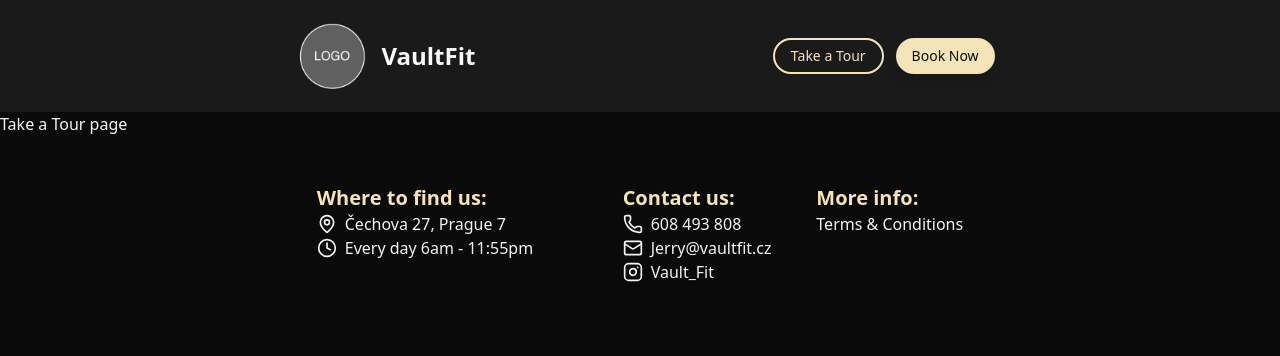
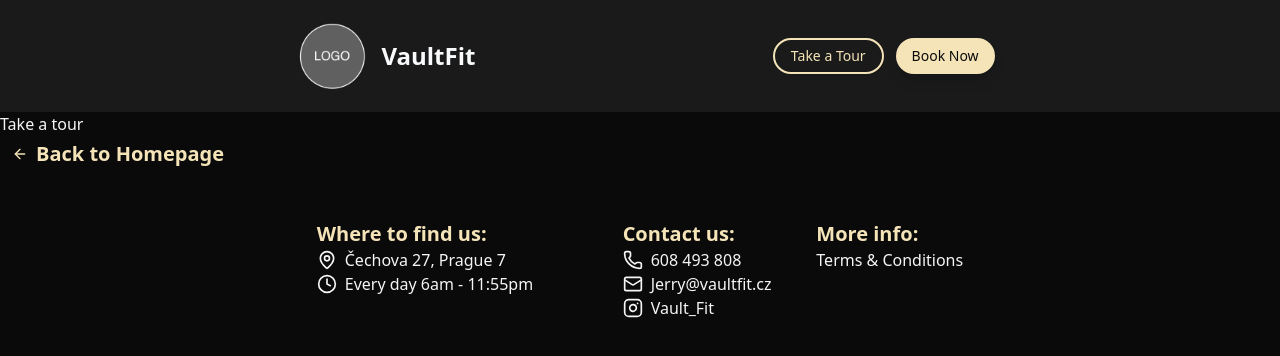
Before and after one commit to evahli/vault-fit, a React (Vite) app: page /take-a-tour in a window 1280 px wide. Shown: the top 356 px of the page. Built offline with nearby package versions, Linux system fonts and the light colour scheme.

Commit message:
backButton

```diff
--- /dev/null
+++ b/src/components/BackButton.jsx
@@ -0,0 +1,16 @@
+import { Link } from 'react-router';
+import { Button } from './ui/button';
+import { ArrowLeft } from 'lucide-react';
+
+export const BackButton = () => {
+  return (
+    <div>
+      <Button asChild className="text-gold-light text-xl font-semibold">
+        <Link to="/">
+          <ArrowLeft className="h-4 w-4" />
+          Back to Homepage
+        </Link>
+      </Button>
+    </div>
+  );
+};
--- a/src/pages/Booking.jsx
+++ b/src/pages/Booking.jsx
@@ -1,7 +1,10 @@
+import { BackButton } from "@/components/BackButton";
+
 export const Booking = () => {
   return (
     <>
       <div className="h-screen overflow-y-auto">This is booking page</div>
+      <BackButton />
     </>
   );
 };
--- a/src/pages/TakeATour.jsx
+++ b/src/pages/TakeATour.jsx
@@ -1,5 +1,10 @@
+import { BackButton } from "@/components/BackButton";
+
 export const TakeATour = () => {
-  return(
-    <div>Take a Tour page</div>
-  )
-}
+  return (
+    <div>
+      <p>Take a tour</p>
+      <BackButton />
+    </div>
+  );
+};
```
Also changed, not shown: src/components/TakeATour.jsx (+32 -8 lines).
